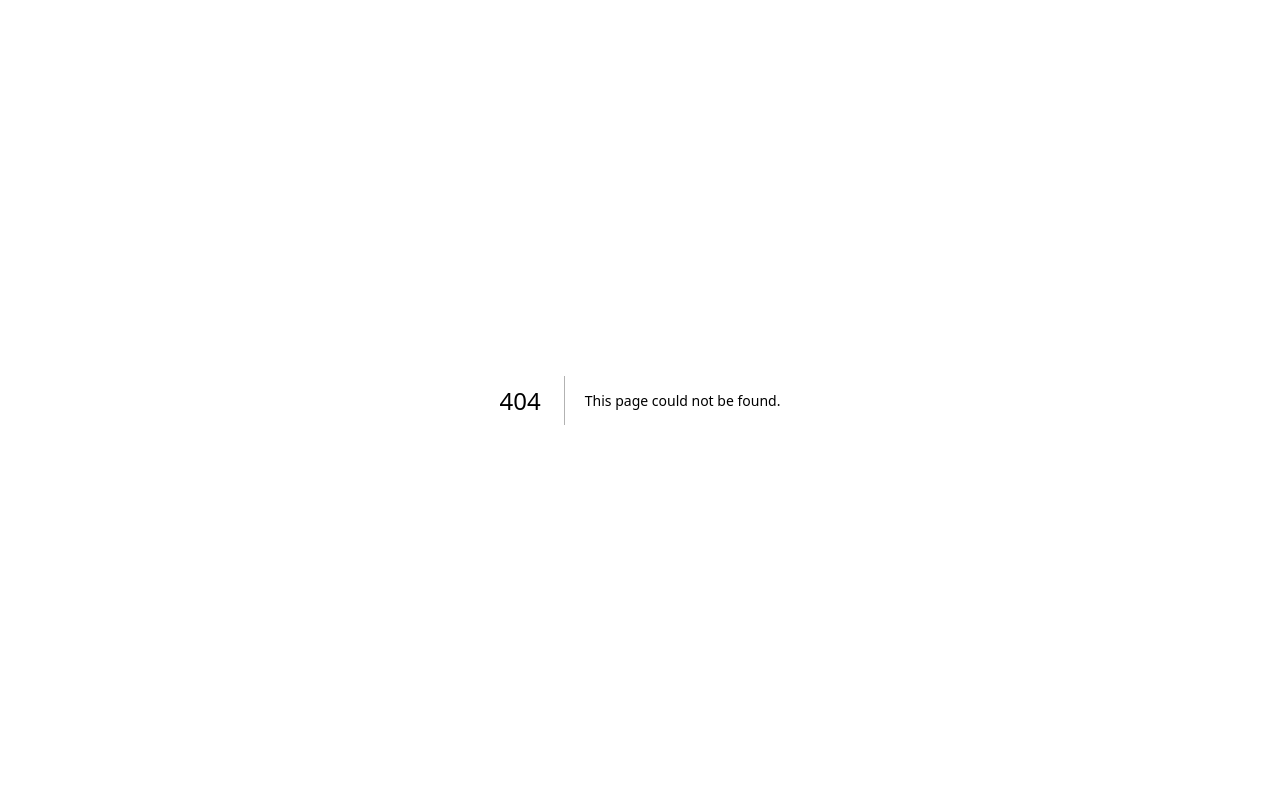
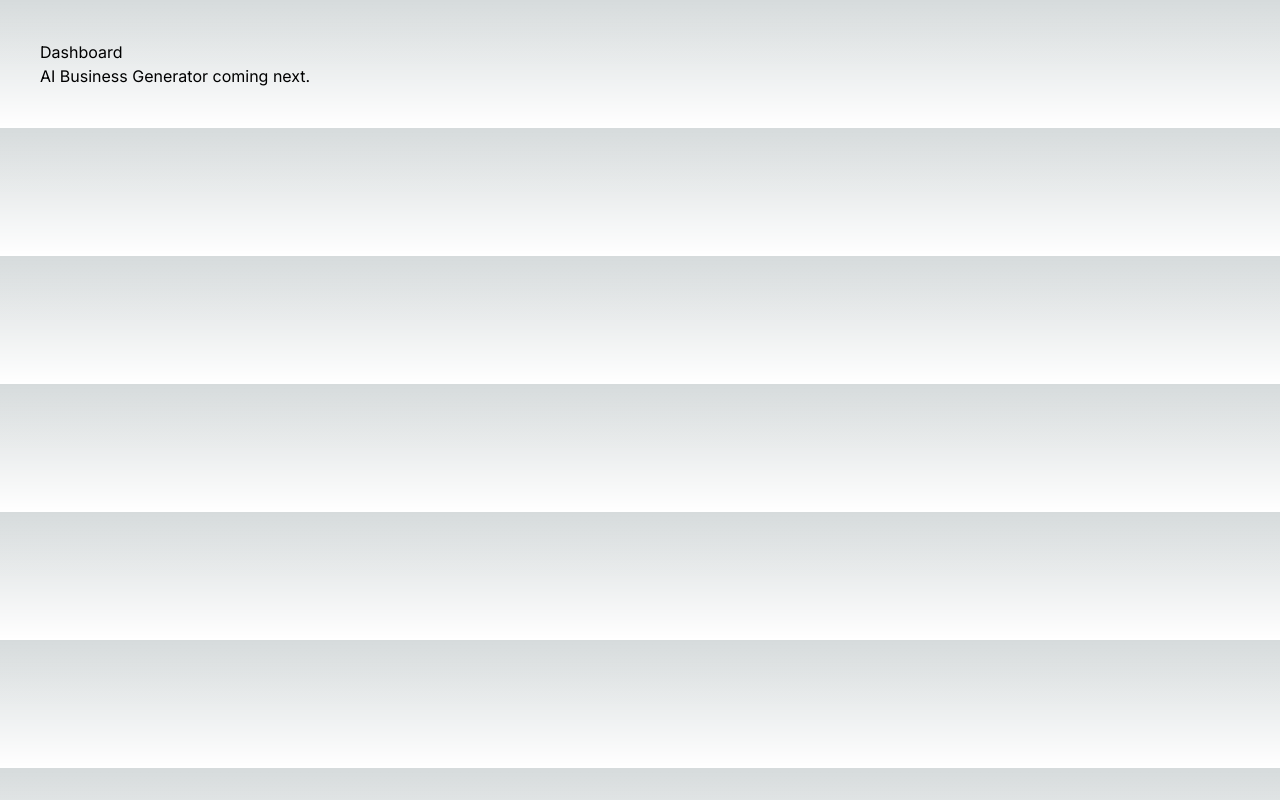
Before and after one commit to DopeXB/founderai, a Next.js app: page /dashboard in a window 1280 px wide. Before the commit this address had no page. Built offline with nearby package versions, Linux system fonts and the light colour scheme.

Commit message:
Create page.tsx

```diff
--- /dev/null
+++ b/app/dashboard/page.tsx
@@ -0,0 +1,8 @@
+export default function Dashboard() {
+  return (
+    <main style={{ padding: "40px" }}>
+      <h1>Dashboard</h1>
+      <p>AI Business Generator coming next.</p>
+    </main>
+  );
+}
```
